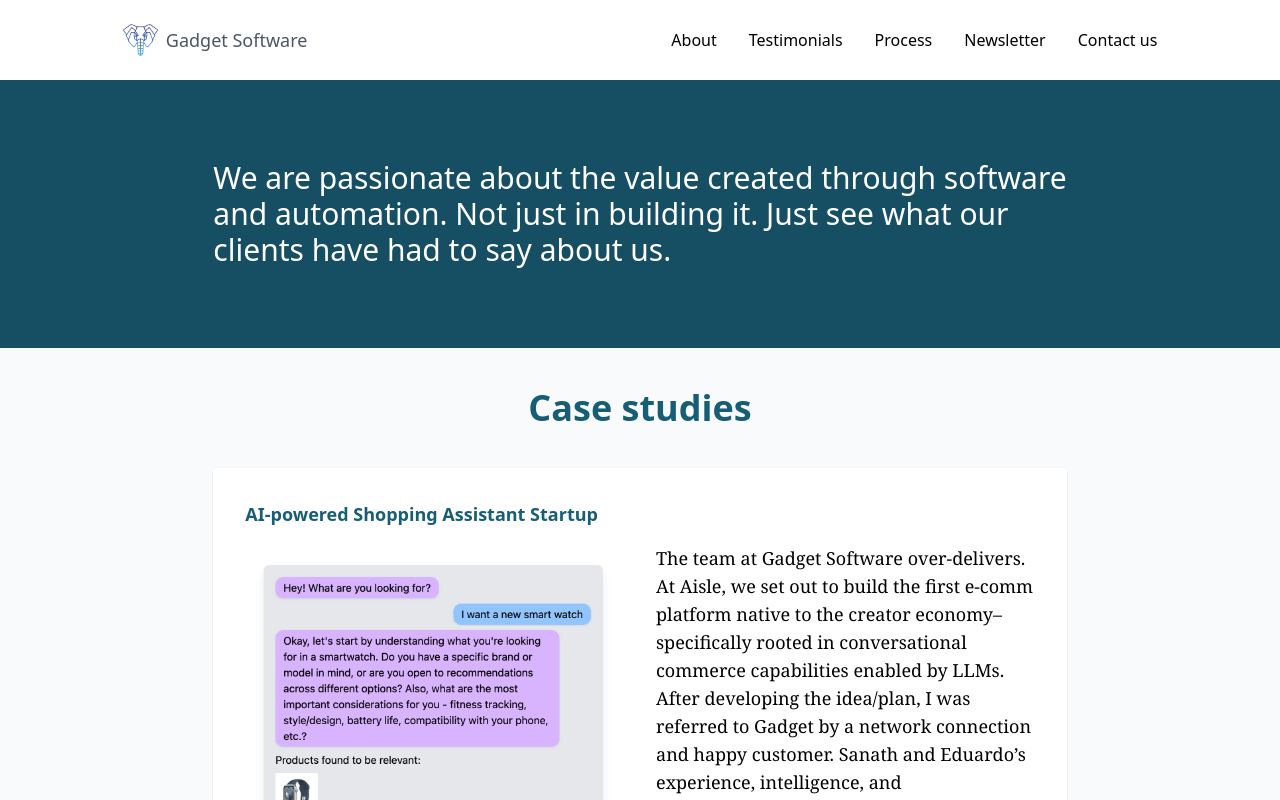
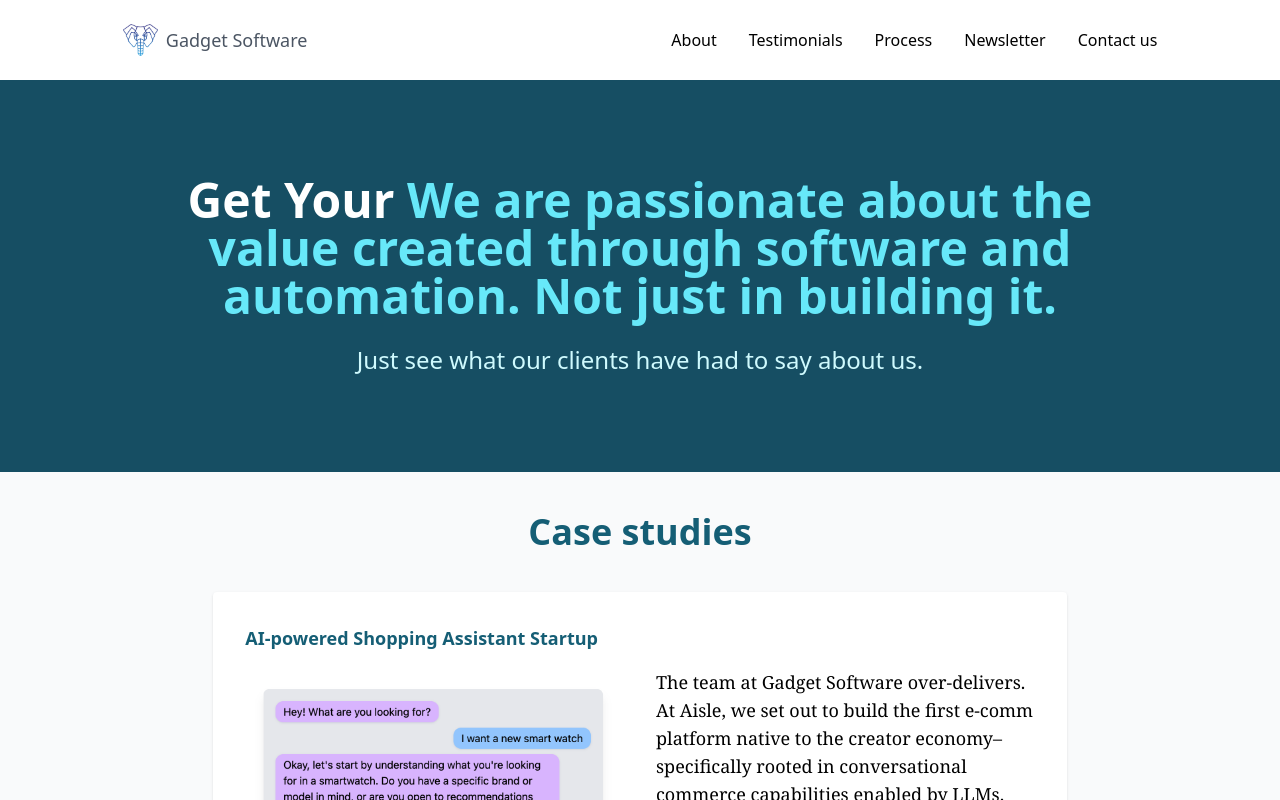
Before and after one commit to Gadget-Software/website, a SvelteKit app: page /testimonials in a window 1280 px wide. Shown: the top 800 px of the page. Built offline with nearby package versions, Linux system fonts and the light colour scheme.

Commit message:
Update testimonials header

```diff
--- a/src/routes/testimonials/+page.svelte
+++ b/src/routes/testimonials/+page.svelte
@@ -11,17 +11,18 @@
   <title>Testimonials Gadget Software</title>
 </svelte:head>
 
-<div class="bg-cyan-900 text-white">
-  <Column class="">
-    <div class="mt-8 md:mt-20 mb-8 md:mb-20 px-4 sm:px-0 flex flex-col gap-6 max-w-screen-lg mx-auto">
-      <p class="text-2xl sm:text-3xl">
-        We are passionate about the value created through software and automation. Not just in building it.
-
+<section class="bg-cyan-900 text-white">
+  <div class="max-w-screen-lg mx-auto px-4">
+    <div class="text-center py-14 md:py-24 flex flex-col gap-4 md:gap-6">
+      <h1 class="text-3xl md:text-5xl font-semibold leading-tight">
+        Get Your <span class="text-cyan-300">We are passionate about the value created through software and automation. Not just in building it.</span>
+      </h1>
+      <p class="text-lg md:text-2xl text-cyan-100">
         Just see what our clients have had to say about us.
       </p>
     </div>
-  </Column>
-</div>
+  </div>
+</section>
 
 <section class="bg-gray-50 py-10">
   <Column>
```
